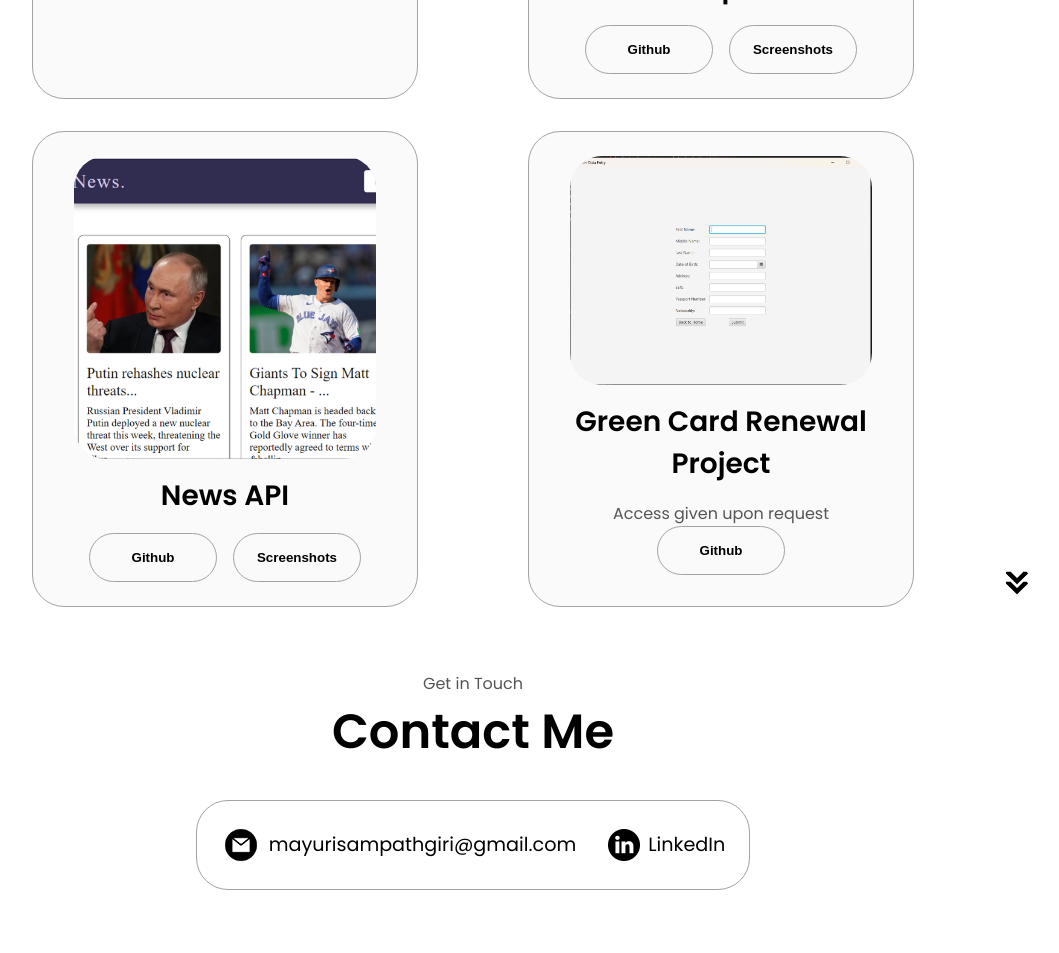
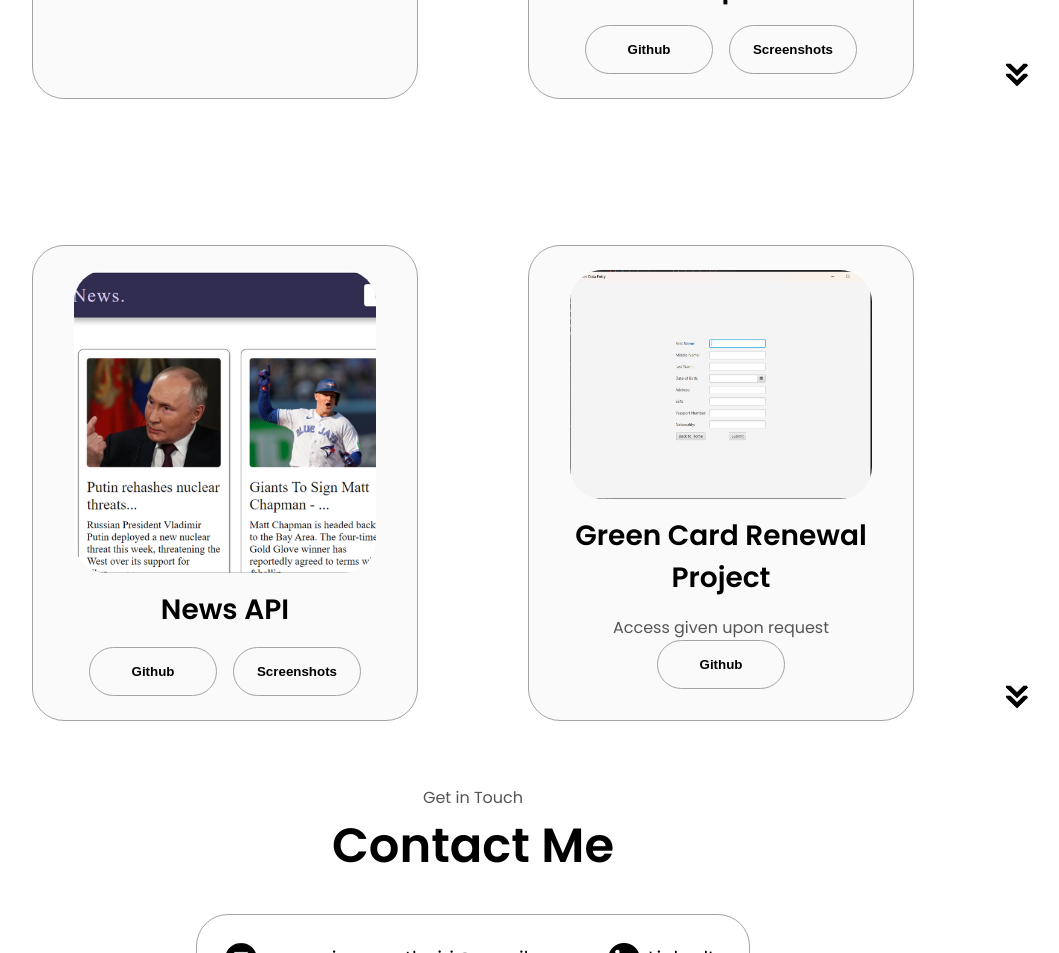
Before and after one commit to mayurisampathgiri/portfolio-website, a plain HTML site: page index.html in a window 1280 px wide. Shown: the part 2969-3922 px from the top of the page, without its empty margins (167-1226 px from the left). Drawn offline with Linux system fonts and the light colour scheme.

Commit message:
<br> added

```diff
--- a/index.html
+++ b/index.html
@@ -269,6 +269,14 @@
               </button>
             </div>
           </div>
+        </div>
+      </div>
+      <img src="./assets/arrow.png" alt="Arrow icon" class="icon arrow" onclick="location.href='./#contact'" />
+    </section>
+    <br><br>
+    <section id = "projects">
+      <div class="experience-details-container">
+        <div class="about-containers">
           <div class="details-container color-container">
             <div class="article-container">
               <img
@@ -301,12 +309,7 @@
           </div>
         </div>
       </div>
-      <img
-        src="./assets/arrow.png"
-        alt="Arrow icon"
-        class="icon arrow"
-        onclick="location.href='./#contact'"
-      />
+      <img src="./assets/arrow.png" alt="Arrow icon" class="icon arrow" onclick="location.href='./#contact'" />
     </section>
     <section id="contact">
       <p class="section__text__p1">Get in Touch</p>
```
